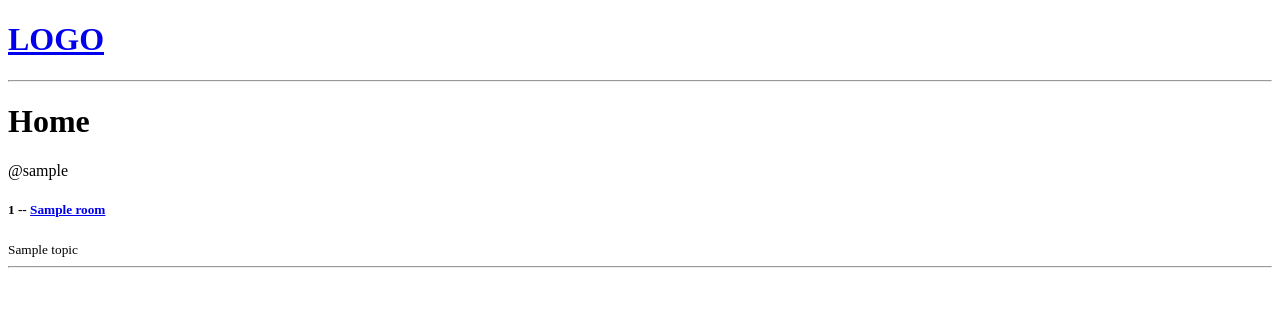
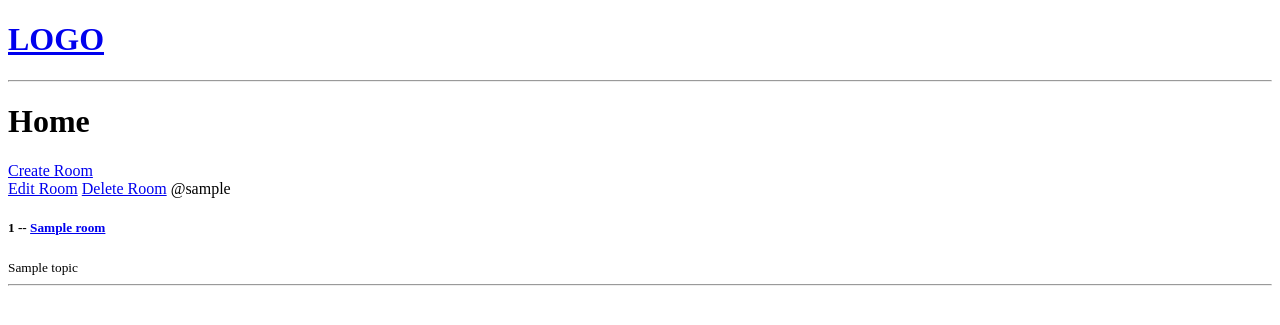
Before and after one commit to ashishkandu/dev-interact-site, a Django app: page / in a window 1280 px wide. Shown: the top 325 px of the page. Run offline with Django 4.2, Linux system fonts and the light colour scheme; tables that the repository leaves empty hold one stand-in row (values such as "Sample post").

Commit message:
crud implementaion

```diff
--- a/base/models.py
+++ b/base/models.py
@@ -15,8 +15,11 @@ class Room(models.Model):
     name = models.CharField(max_length=200)
     description = models.TextField(null=True, blank=True)
     # participants =
-    update = models.DateTimeField(auto_now=True)
-    create = models.DateTimeField(auto_now_add=True)
+    updated = models.DateTimeField(auto_now=True)
+    created = models.DateTimeField(auto_now_add=True)
+
+    class Meta:
+        ordering = ['-updated', '-created']
 
     def __str__(self):
         return self.name
--- a/base/templates/base/home.html
+++ b/base/templates/base/home.html
@@ -3,9 +3,15 @@
 {% block content %}
 <h1>Home</h1>
 <div>
+
+    <a href="{% url 'create-room' %}">Create Room</a>
+
     <div>
         {% for room in rooms %}
         <div>
+            <a href="{% url 'update-room' room.id %}">Edit Room</a>
+            <a href="{% url 'delete-room' room.id %}">Delete Room</a>
+
             <span>@{{ room.host.username }}</span>
             <h5> {{ room.id }} -- <a href="{% url 'room' room.id %}">{{ room.name }}</a> </h5>
             <small>{{ room.topic.name }}</small>
--- a/base/urls.py
+++ b/base/urls.py
@@ -3,5 +3,11 @@ from . import views
 
 urlpatterns = [
     path('', views.home, name='home'),
-    path('room/<int:pk>/', views.room, name='room')
+    path('room/<int:pk>/', views.room, name='room'),
+
+    path('create-room/', views.createRoom, name='create-room'),
+    path('update-room/<int:pk>/', views.updateRoom, name='update-room'),
+    path('delete-room/<int:pk>/', views.deleteRoom, name='delete-room'),
+
+
 ]
--- a/base/views.py
+++ b/base/views.py
@@ -1,7 +1,7 @@
-from django.shortcuts import render
+from django.shortcuts import render, redirect
 # from django.http import HttpResponse
 from .models import Room
-
+from .forms import RoomForm
 
 # rooms = [
 #     {'id': 1, 'name': 'Lets learn Django'},
@@ -21,3 +21,36 @@ def room(request, pk):
     room = Room.objects.get(id=pk)
     context = {'room': room}
     return render(request, 'base/room.html', context)
+
+
+def createRoom(request):
+    form = RoomForm()
+    if request.method == 'POST':
+        form = RoomForm(request.POST)
+        if form.is_valid():
+            form.save()
+            return redirect('home')
+    context = {'form': form}
+    return render(request, 'base/room_form.html', context)
+
+
+def updateRoom(request, pk):
+    room = Room.objects.get(id=pk)
+    form = RoomForm(instance=room)
+
+    if request.method == 'POST':
+        form = RoomForm(request.POST, instance=room)
+        if form.is_valid():
+            form.save()
+            return redirect('home')
+
+    context = {'form': form}
+    return render(request, 'base/room_form.html', context)
+
+
+def deleteRoom(request, pk):
+    room = Room.objects.get(id=pk)
+    if request.method == 'POST':
+        room.delete()
+        return redirect('home')
+    return render(request, 'base/delete.html', {'obj': room})
```
Also changed, not shown: base/forms.py (added, +8 -0 lines), base/templates/base/delete.html (added, +12 -0 lines), base/templates/base/room_form.html (added, +11 -0 lines), base/migrations/0003_alter_room_options_rename_create_room_created_and_more.py (added).
